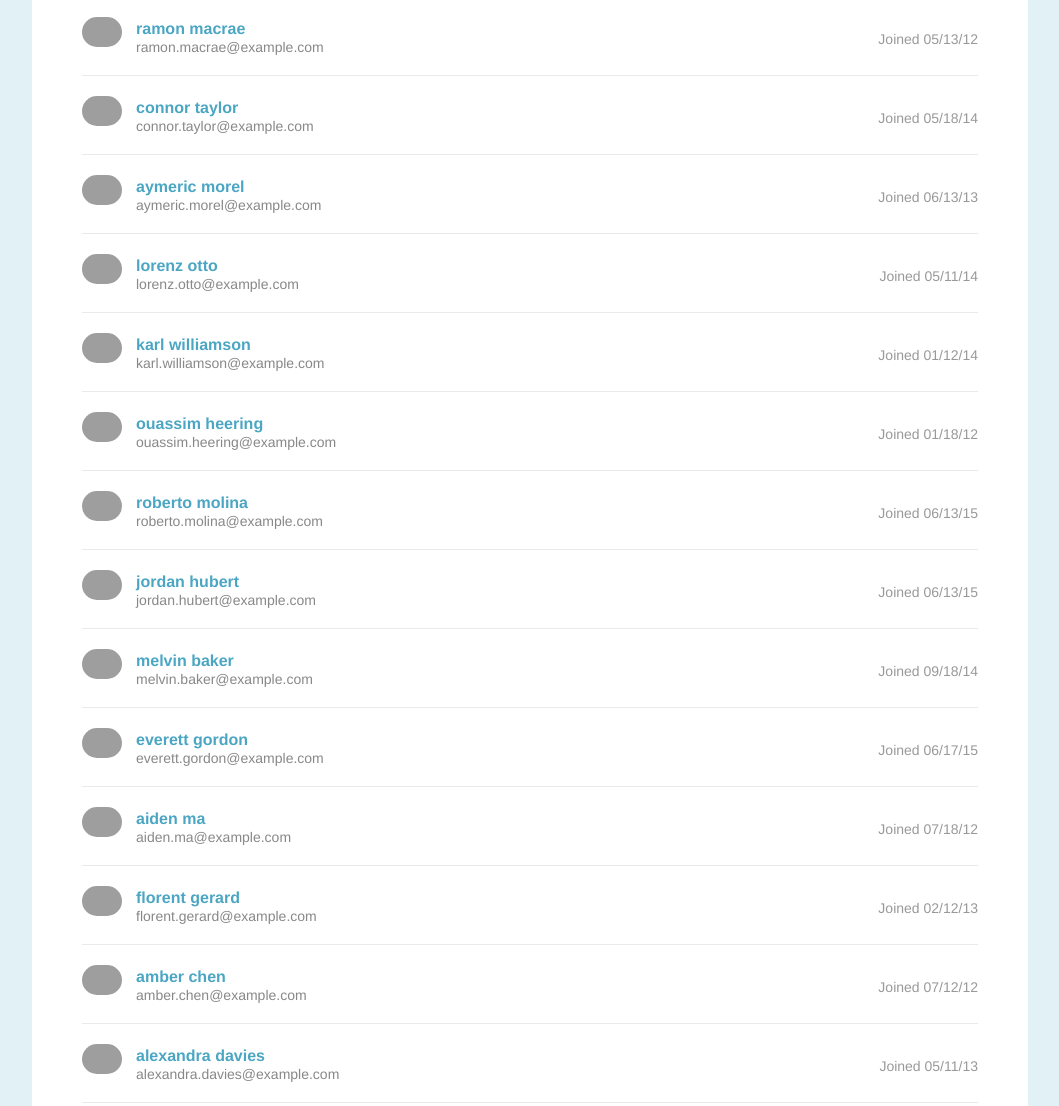
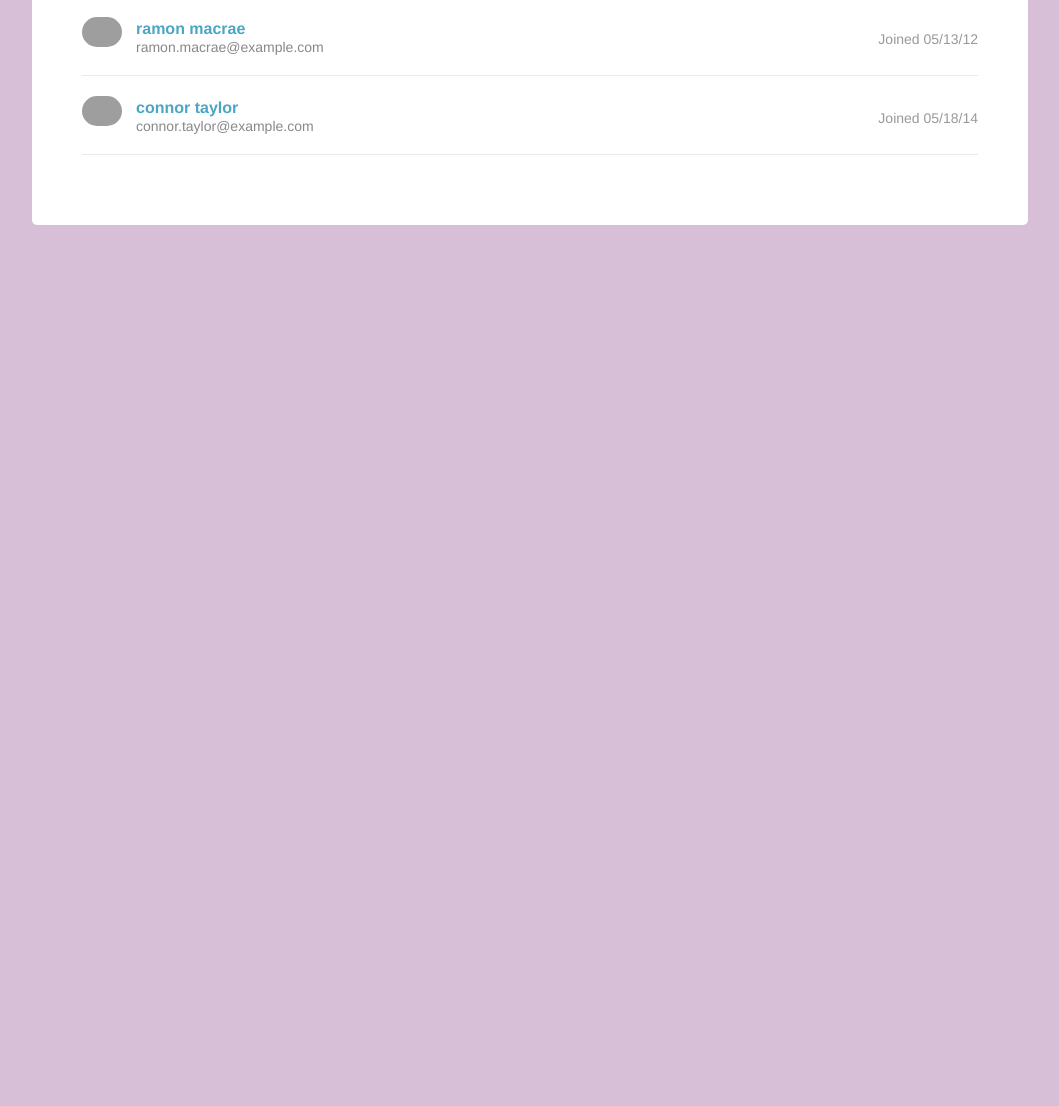
Before and after one commit to oculv21/List-Pagination-Project, a plain HTML site: page index.html in a window 1280 px wide. Shown: the part 757-1863 px from the top of the page, without its empty margins (110-1169 px from the left). After the commit the page ends 1032 px from the top, so only its background shows below. Drawn offline with Linux system fonts and the light colour scheme; grey boxes are pictures that could not be loaded.

Commit message:
added showPage function and changed background color

```diff
--- a/css/design.css
+++ b/css/design.css
@@ -1,5 +1,5 @@
 body{
-  background-color: #e1f1f6;
+  background-color: thistle;
   font-family: Helvetica, sans-serif;
   color: #222;
 }
--- a/js/script.js
+++ b/js/script.js
@@ -1,10 +1,3 @@
-/******************************************
-Treehouse Techdegree:
-FSJS project 2 - List Filter and Pagination
-******************************************/
-
-// Study guide for this project - https://drive.google.com/file/d/1OD1diUsTMdpfMDv677TfL1xO2CEkykSz/view?usp=sharing
-
 
 /***
    Add your global variables that store the DOM elements you will
@@ -16,8 +9,12 @@ FSJS project 2 - List Filter and Pagination
    will only be used inside of a function, then it can be locally
    scoped to that function.
 ***/
+const students = document.querySelector('.student-list')
+const studentItems = document.querySelectorAll('.student-item')
+const perPage = 10;
 
-
+console.log(students);
+console.log(studentItems)
 
 
 /***
@@ -34,10 +31,20 @@ FSJS project 2 - List Filter and Pagination
        that will be passed into the parens later when you call or
        "invoke" the function
 ***/
+const showPage = (list, page) => {
+   const startIndex = (page * perPage) - perPage;
+   const endIndex = (page * perPage) - 1;
+   for (let i = 0; i < list.length; i ++) {
+      if (i >= startIndex && i <= endIndex ) {
+         list[i].style.display = "";
+      } else {
+         list[i].style.display = 'none';
+      };
+   };
+};
 
 
-
-
+showPage(studentItems, 1)
 /***
    Create the `appendPageLinks function` to generate, append, and add
    functionality to the pagination buttons.
```
